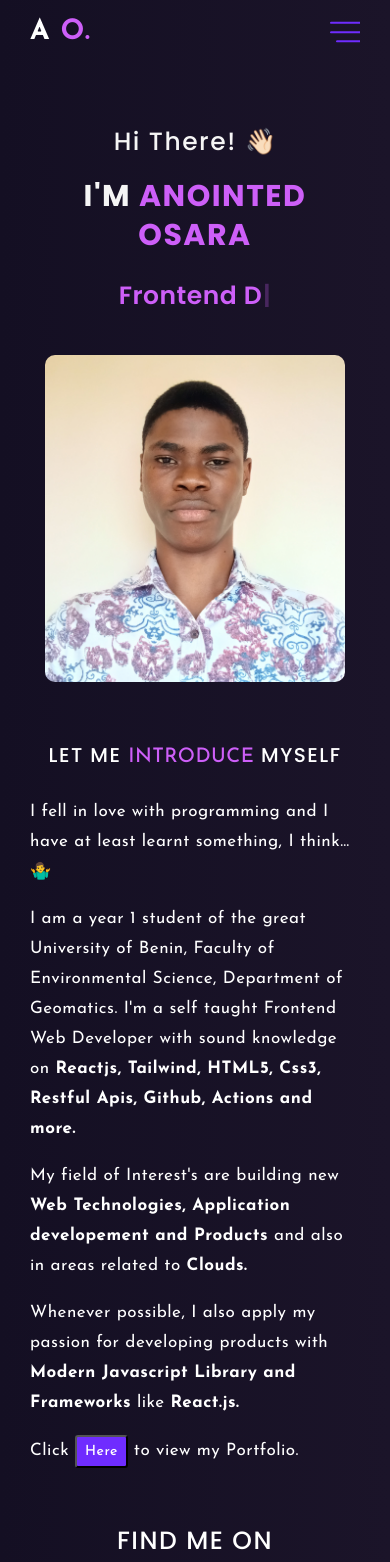
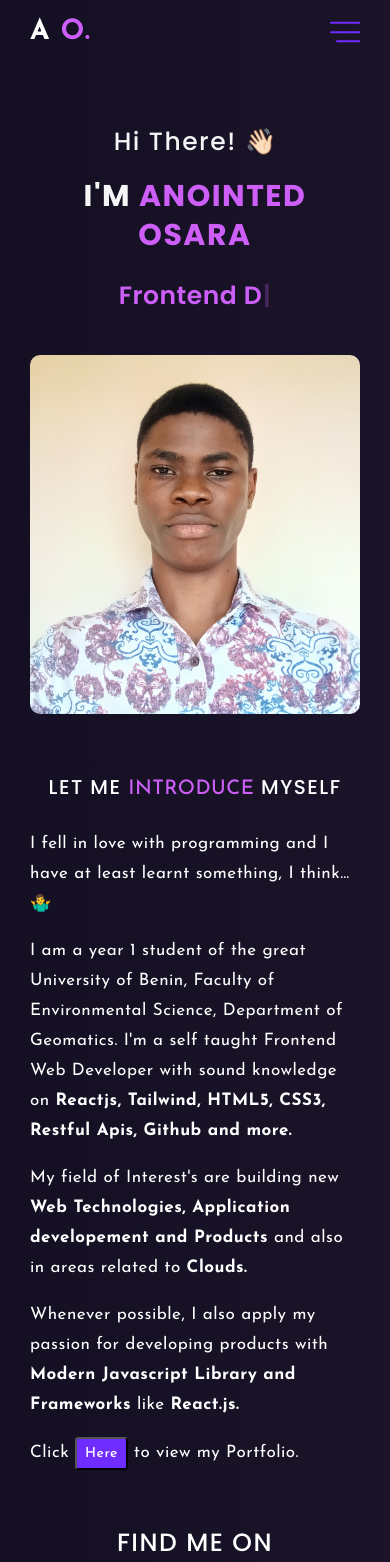
Before and after one commit to anointedosara/my-portfolio, a React (Create React App) app: page / in a window 390 px wide. Shown: the top 1562 px of the page. Built offline with nearby package versions, Linux system fonts and the light colour scheme.

Commit message:
first commit

```diff
--- a/src/Components/Navbar.js
+++ b/src/Components/Navbar.js
@@ -39,15 +39,16 @@ function Navbar() {
           <img style={{display: display ? 'none' : 'block'}} src="../images/hamburger.png" alt="" />
           <img style={{display: !display ? 'none' : 'block'}} src="https://www.wisdomosara.com/assets/images/icons8-delete-30.png" alt="" />
         </div>
-
       </div>
-      <div className={`hide ${display ? "dropdown" : ""}`} id='drop'>
+      <section onClick={() => setDisplay(!display)} style={{pointerEvents: !display ? 'none' : 'all'}}>
+        <div onClick={(e) => e.stopPropagation()} className={`hide ${display ? "dropdown" : ""}`} id='drop'>
               <Link to='/' onClick={() => setDisplay(!display)}><button><i className="fa-solid fa-house"></i> Home</button></Link>
               <Link to='/about' onClick={() => setDisplay(!display)}><button><i className="fa-regular fa-address-card"></i> About</button></Link>
               <Link to='/projects' onClick={() => setDisplay(!display)}><button><i className="fa-solid fa-list-check"></i> Projects</button></Link>
               <Link to='/resume' onClick={() => setDisplay(!display)}><button><i className="fa-solid fa-file"></i> Resume</button></Link>
               <a href="https://github.com/anointedosara/my-portfolio" onClick={() => setDisplay(!display)} className='fork-a' target='_blank' rel="noreferrer"><button className='fork'><i className="fa-solid fa-code-branch"></i> <i className="fa-solid fa-star"></i></button></a>
           </div>
+      </section>
     </div>
   )
 }
--- a/src/Pages/Home.js
+++ b/src/Pages/Home.js
@@ -34,7 +34,7 @@ function Home() {
             <p>I fell in love with programming and I have at least learnt something, I think… 🤷‍♂️</p>
             <p>I am a year 1 student of the great University of Benin, Faculty of Environmental Science, Department of Geomatics.
                I'm a self taught Frontend Web Developer with sound knowledge on <b>Reactjs,
-                Tailwind, HTML5, Css3, Restful Apis, Github,  Actions and more.</b></p>
+                Tailwind, HTML5, CSS3, Restful Apis, Github and more.</b></p>
             <p>My field of Interest's are building new <b>Web Technologies, Application developement and Products</b> and also in areas related to <b>Clouds.</b></p>
             <p>Whenever possible, I also apply my passion for developing products with <b>Modern Javascript Library and Frameworks</b> like <b>React.js.</b></p>
             <p>Click <Link to='/projects'><button className='btn'>Here</button></Link> to view my Portfolio.</p>
--- a/src/home.css
+++ b/src/home.css
@@ -111,8 +111,11 @@ h2 {
 .introduction-text {
     color: #fff;
     padding: 50px 15px 20px 15px;
-    font-size: 19.2px;
     width: calc(100% - 380px);
+}
+
+.introduction-text p {
+    font-size: 19.2px !important;
     line-height: 30px !important;
 }
 
@@ -250,7 +253,6 @@ h2 {
     .introduction-text {
         color: #fff;
         padding: 50px 15px 20px 15px;
-        font-size: 19.2px;
         width: 100%;
     }
     .introduction-text a {
@@ -301,8 +303,10 @@ h2 {
     }
     .introduction-text {
         padding: 50px 0px 20px 0px;
-        font-size: 17px;
         line-height: 20px;
+    }
+    .introduction-text p {
+        font-size: 17px !important;
     }
     .introduction-text h1 {
         font-size: 30px !important;
@@ -350,6 +354,10 @@ h2 {
     h2 {
         font-size: 30px;
     }
+    .my-img {
+        width: 100%;
+        padding: 40px 0 10px 0;
+    }
     .type {
         padding: 20px 0 0;
     }
--- a/src/index.css
+++ b/src/index.css
@@ -211,10 +211,18 @@ a {
   .dropdown {
     height: 356px !important;
   }
+  section {
+    position: absolute;
+    top: 63.2px;
+    left: 0;
+    width: 100%;
+    background: none;
+    height: 100vh;
+  }
   .hide {
     width: 100%;
     position: absolute;
-    top: 63.2px;
+    top: 0;
     left: 0;
     background-color: rgba(33,32,56,.96);
     box-shadow: 0 10px 10px 0 rgba(9,5,29,.171);
--- a/src/projects.css
+++ b/src/projects.css
@@ -145,7 +145,7 @@
     }
     .project {
         width: 90%;
-        margin: 70px 0 30px 0px;
+        margin: 50px 0 0px 0px;
     }
 }
 @media screen and (max-width: 375px) {
```
Lines whose indentation alone changed are shown as unchanged.
